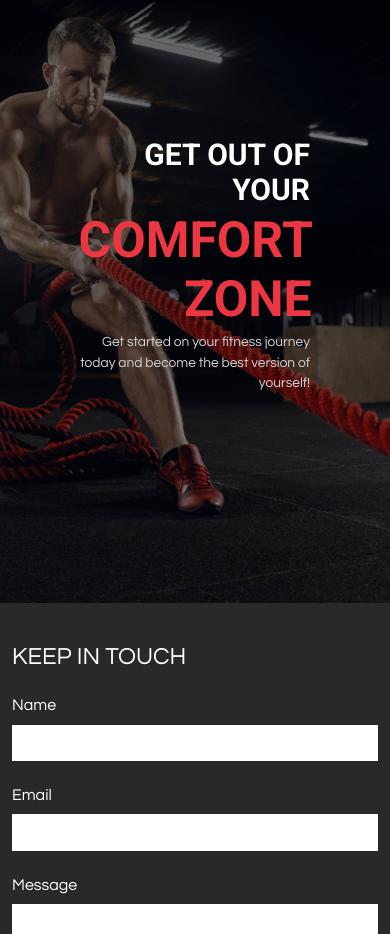
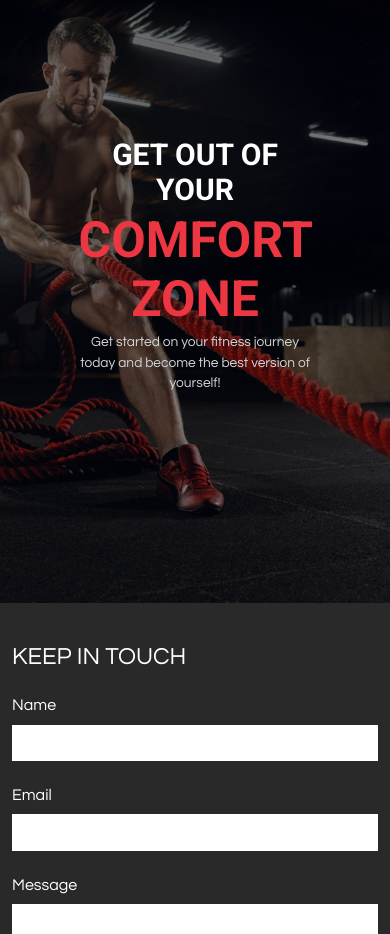
Before and after one commit to rightson1/Adrian, a Next.js app: page / in a window 390 px wide. Shown: the part 4520-5454 px from the top of the page. Built offline with nearby package versions, Linux system fonts and the light colour scheme; no server answers; a web font is replaced by a local one.

Commit message:
update Motivation.jsx

```diff
--- a/components/Motivation.jsx
+++ b/components/Motivation.jsx
@@ -15,15 +15,15 @@ const Motivation = () => {
             backgroundPosition: 'center',
         }}
     > <div className="flex flex-col self-center md:self-end w-full  md:w-[600px] items-center md:items-end">
-            <Typography color={"white"} variant="h3" className="font-[800] my-1 text-[30px] md:text-[50px] text-right">
+            <Typography color={"white"} variant="h3" className="font-[800] my-1 text-[30px] md:text-[50px] text-center md:text-right">
                 GET OUT OF YOUR
             </Typography>
 
-            <Typography color={colors.red[500]} variant="h1" className="font-[900] text-[50px] md:text-[70px] text-right">
+            <Typography color={colors.red[500]} variant="h1" className="font-[900] text-[50px] md:text-[70px] text-center md:text-right">
                 COMFORT ZONE
             </Typography>
 
-            <Typography color={colors.black[100]} variant="body1" fontFamily="Questrial" className="my-1 text-right md:w-1/2">
+            <Typography color={colors.black[100]} variant="body1" fontFamily="Questrial" className="my-1 text-center md:text-right  md:w-1/2">
                 Get started on your fitness journey today and become the best version of yourself!
             </Typography>
         </div>
```
